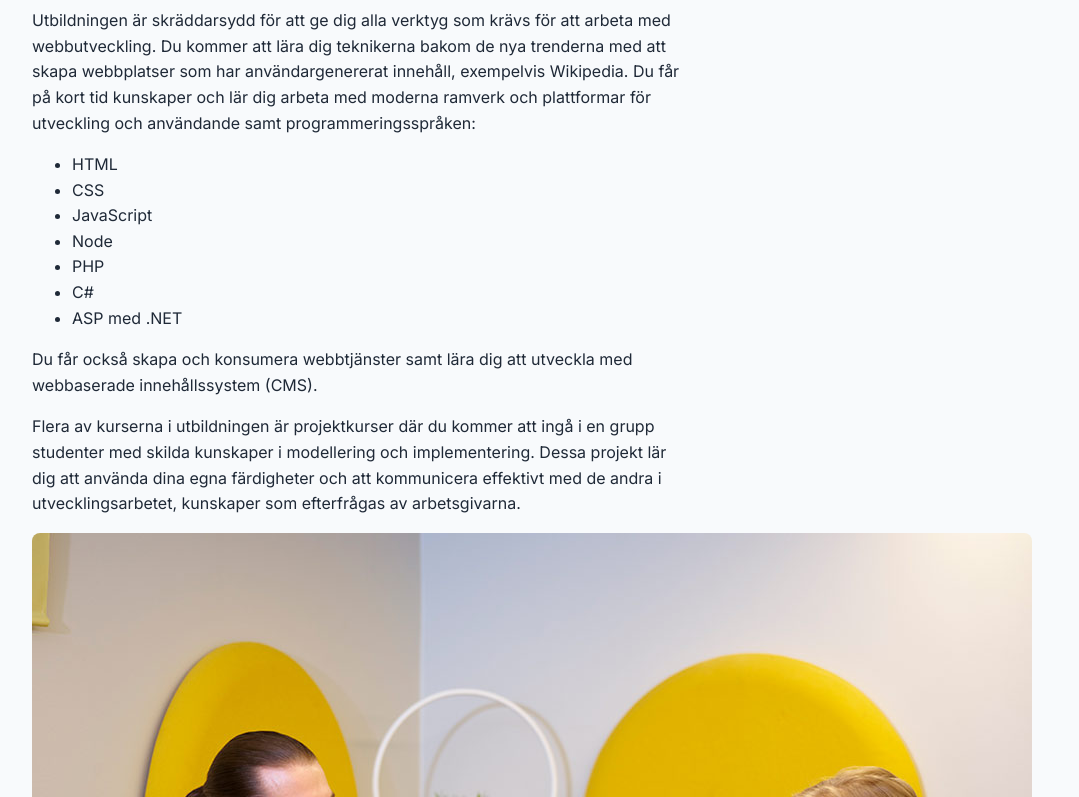
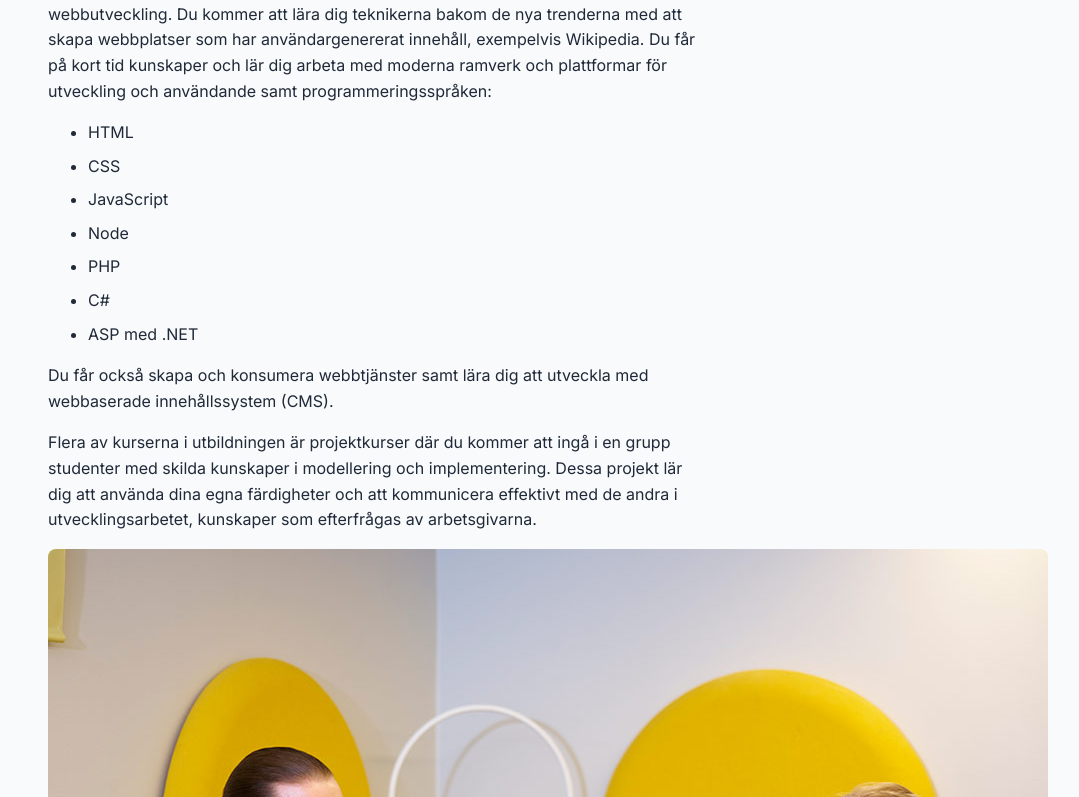
Before and after one commit to ramikassab-spec/laboration_2, a plain HTML site: page index.html in a window 1280 px wide. Shown: the part 1663-2460 px from the top of the page, without its empty margins (32-1111 px from the left). Drawn offline with Linux system fonts and the light colour scheme.

Commit message:
Rensade upp CSS-kod genom att ta bort onödiga egenskaper och justerade max-bredd för textavsnitt.

```diff
--- a/style.css
+++ b/style.css
@@ -4,9 +4,6 @@ body {
     line-height: 1.6;
     font-size: 1rem;
     font-family: "inter", sans-serif;
-    max-width: 70rem;
-    margin: auto;
-    padding: 2rem;
     margin: 0;
 }
 
@@ -55,3 +52,13 @@ main {
  p {
     max-width: 65ch;
  }
+
+ section {
+    margin-bottom: 3rem;
+    border-bottom: 1px solid #d1d5db;
+    padding-bottom: 2rem;
+ }
+
+ li {
+    margin-bottom: 0.5rem;
+ }
```
